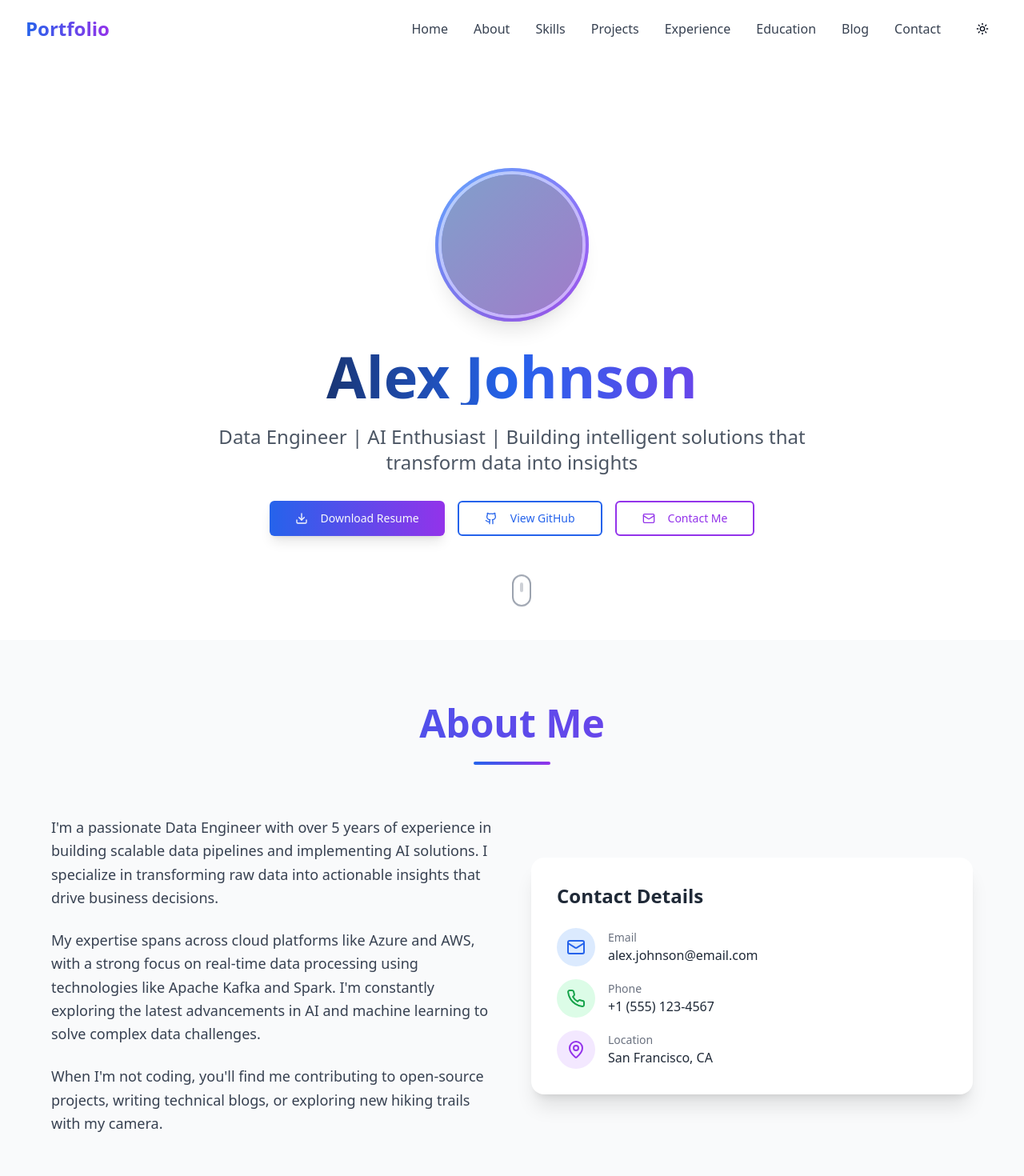
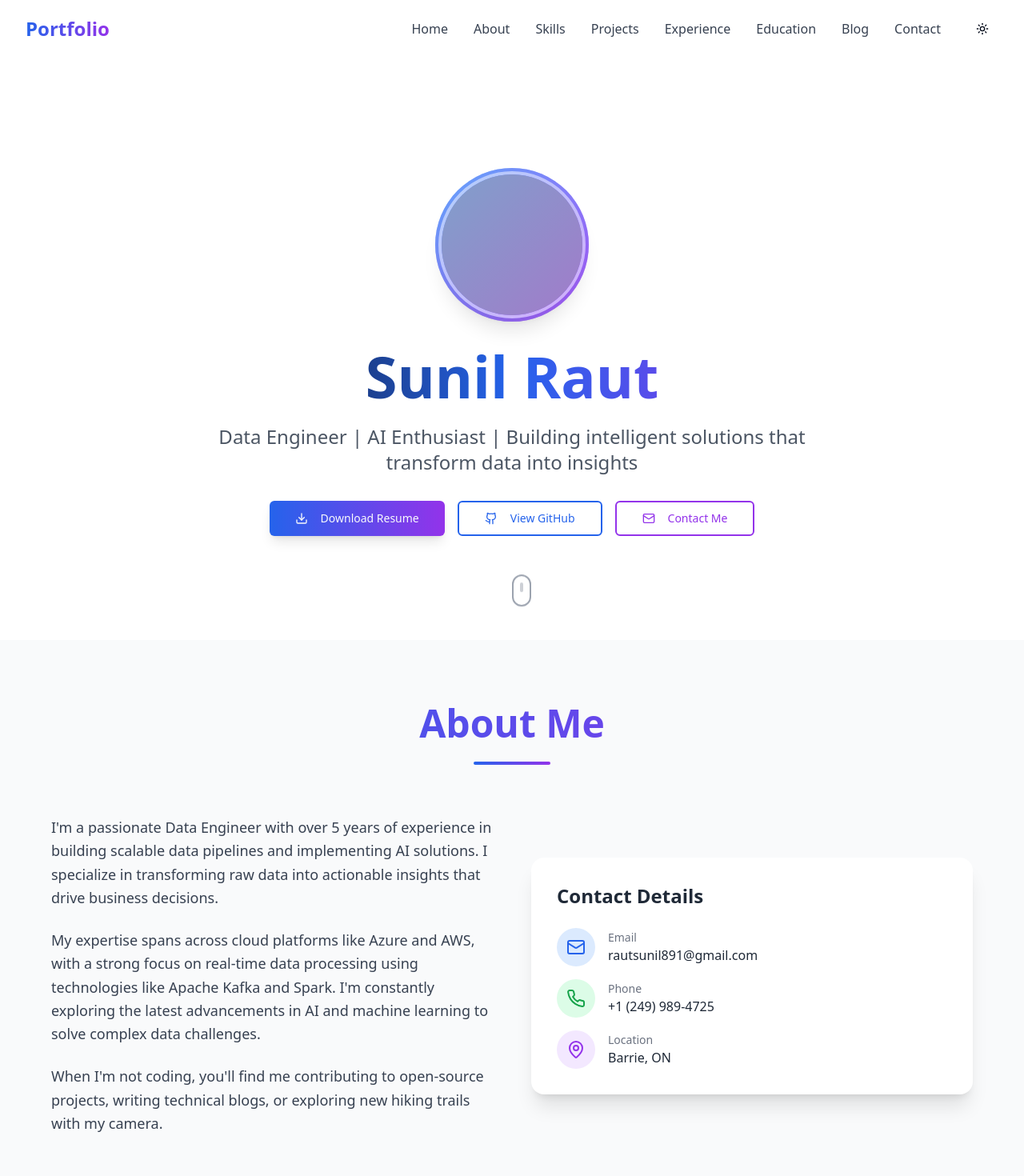
Before and after one commit to Rautsunil8910/Portfolio-Project, a React (Vite) app: page / in a window 1280 px wide. Shown: the top 1470 px of the page at 80% size. Built offline with nearby package versions, Linux system fonts and the light colour scheme; grey boxes are pictures that could not be loaded.

Commit message:
Your message describing the change

```diff
--- a/src/components/About.tsx
+++ b/src/components/About.tsx
@@ -35,7 +35,7 @@ const About = () => {
                 </div>
                 <div>
                   <p className="text-sm text-gray-500 dark:text-gray-400">Email</p>
-                  <p className="text-gray-800 dark:text-gray-200 font-medium">alex.johnson@email.com</p>
+                  <p className="text-gray-800 dark:text-gray-200 font-medium">rautsunil891@gmail.com</p>
                 </div>
               </div>
               <div className="flex items-center space-x-4">
@@ -44,7 +44,7 @@ const About = () => {
                 </div>
                 <div>
                   <p className="text-sm text-gray-500 dark:text-gray-400">Phone</p>
-                  <p className="text-gray-800 dark:text-gray-200 font-medium">+1 (555) 123-4567</p>
+                  <p className="text-gray-800 dark:text-gray-200 font-medium">+1 (249) 989-4725</p>
                 </div>
               </div>
               <div className="flex items-center space-x-4">
@@ -53,7 +53,7 @@ const About = () => {
                 </div>
                 <div>
                   <p className="text-sm text-gray-500 dark:text-gray-400">Location</p>
-                  <p className="text-gray-800 dark:text-gray-200 font-medium">San Francisco, CA</p>
+                  <p className="text-gray-800 dark:text-gray-200 font-medium">Barrie, ON</p>
                 </div>
               </div>
             </div>
--- a/src/components/Education.tsx
+++ b/src/components/Education.tsx
@@ -5,10 +5,10 @@ import { GraduationCap, Award, Calendar } from 'lucide-react';
 const Education = () => {
   const education = [
     {
-      degree: "Master of Science in Data Science",
-      institution: "Stanford University",
-      duration: "2017 - 2019",
-      location: "Stanford, CA",
+      degree: "Post Graduation in AI",
+      institution: "Georgian College",
+      duration: "2024 - 2025",
+      location: "Barrie, ON",
       highlights: [
         "Graduated Magna Cum Laude with 3.9 GPA",
         "Thesis: 'Real-time Anomaly Detection in Streaming Data'",
--- a/src/components/Footer.tsx
+++ b/src/components/Footer.tsx
@@ -10,7 +10,7 @@ const Footer = () => {
           {/* Brand */}
           <div>
             <h3 className="text-2xl font-bold mb-4 bg-gradient-to-r from-blue-400 to-purple-400 bg-clip-text text-transparent">
-              Alex Johnson
+              Sunil Raut
             </h3>
             <p className="text-gray-400 dark:text-gray-500 leading-relaxed">
               Data Engineer passionate about transforming data into actionable insights and building scalable AI solutions.
@@ -40,9 +40,9 @@ const Footer = () => {
           <div>
             <h4 className="text-lg font-semibold mb-4">Get In Touch</h4>
             <div className="space-y-2 text-gray-400 dark:text-gray-500">
-              <p>alex.johnson@email.com</p>
-              <p>+1 (555) 123-4567</p>
-              <p>San Francisco, CA</p>
+              <p>rautsunil891@gmail.com</p>
+              <p>+1 (249) 989-4725</p>
+              <p>Barrie, ON</p>
             </div>
           </div>
         </div>
--- a/src/components/Hero.tsx
+++ b/src/components/Hero.tsx
@@ -37,7 +37,7 @@ const Hero = () => {
 
           {/* Name and Title */}
           <h1 className="text-5xl md:text-7xl font-bold mb-6 bg-gradient-to-r from-gray-900 via-blue-600 to-purple-600 dark:from-gray-100 dark:via-blue-400 dark:to-purple-400 bg-clip-text text-transparent">
-            Alex Johnson
+            Sunil Raut
           </h1>
           <p className="text-xl md:text-2xl text-gray-600 dark:text-gray-300 mb-8 max-w-3xl mx-auto leading-relaxed">
             Data Engineer | AI Enthusiast | Building intelligent solutions that transform data into insights
```
Also changed, not shown: 1 other file (tests, documents, lock files or other folders).
